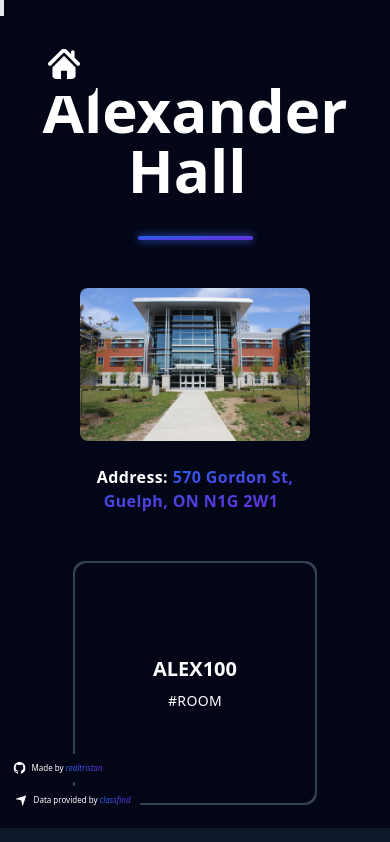
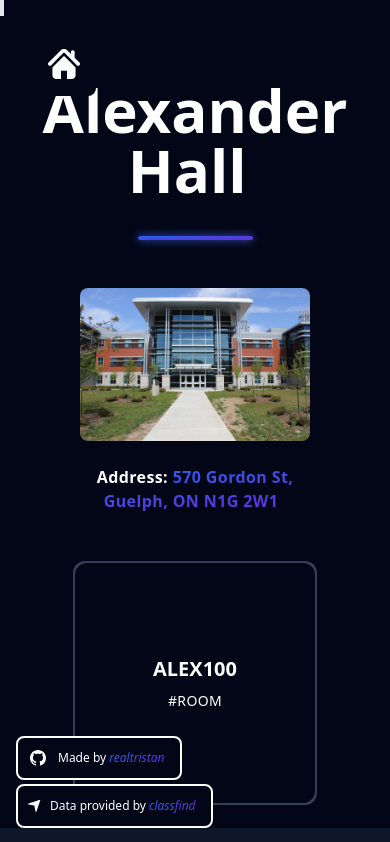
Before and after one commit to realTristan/classnav, a Next.js app: page /buildings/ALEX in a window 390 px wide. Shown: the top 842 px of the page. Built offline with nearby package versions, Linux system fonts and the light colour scheme.

Commit message:
made more dynamic

```diff
--- a/app/components/ClassfindRef.tsx
+++ b/app/components/ClassfindRef.tsx
@@ -5,14 +5,14 @@ export default function ClassfindRef() {
     <Link
       target="_blank"
       href="https://classfind.com/guelph"
-      className="xs:bottom-7 xs:left-7 xs:scale-100 fixed -left-14 bottom-4 z-10 flex scale-50 flex-row rounded-lg bg-slate-950 p-4 hover:bg-slate-900"
+      className="fixed bottom-4 left-4 z-10 flex flex-row rounded-lg border-2 border-white bg-slate-950 p-3 hover:bg-slate-900 xs:bottom-7 xs:left-7 xs:p-4"
     >
       <svg
         version="1.0"
         xmlns="http://www.w3.org/2000/svg"
         viewBox="0 0 1280.000000 1280.000000"
         preserveAspectRatio="xMidYMid meet"
-        className="mr-3 h-5 w-5 -rotate-45 scale-x-[-1] fill-white"
+        className="mr-2 h-3 w-3 -rotate-45 scale-x-[-1] fill-white xs:mr-3 xs:h-5 xs:w-5"
       >
         <g
           transform="translate(0.000000,1280.000000) scale(0.100000,-0.100000)"
@@ -29,7 +29,7 @@ export default function ClassfindRef() {
           />
         </g>
       </svg>
-      <p className="text-white">
+      <p className="text-xs text-white xs:text-base">
         Data provided by&nbsp;
         <mark className="bg-transparent bg-gradient-to-r from-blue-600 to-violet-700 bg-clip-text italic text-transparent">
           classfind&nbsp;
--- a/app/components/GithubRef.tsx
+++ b/app/components/GithubRef.tsx
@@ -5,18 +5,16 @@ export default function GithubRef() {
     <Link
       target="_blank"
       href="https://github.com/realTristan"
-      className="xs:bottom-24 xs:left-7 xs:scale-100 fixed -left-12 bottom-12 z-10 flex scale-50 flex-row rounded-lg bg-slate-950 p-4 hover:bg-slate-900"
+      className="fixed bottom-16 left-4 z-10 flex flex-row rounded-lg border-2 border-white bg-slate-950 p-3 hover:bg-slate-900 xs:bottom-24 xs:left-7 xs:p-4"
     >
       <svg
         xmlns="http://www.w3.org/2000/svg"
-        width="24"
-        height="24"
         viewBox="0 0 24 24"
-        className="mr-3 fill-white"
+        className="mr-3 h-4 w-4 fill-white xs:h-6 xs:w-6"
       >
         <path d="M12 0c-6.626 0-12 5.373-12 12 0 5.302 3.438 9.8 8.207 11.387.599.111.793-.261.793-.577v-2.234c-3.338.726-4.033-1.416-4.033-1.416-.546-1.387-1.333-1.756-1.333-1.756-1.089-.745.083-.729.083-.729 1.205.084 1.839 1.237 1.839 1.237 1.07 1.834 2.807 1.304 3.492.997.107-.775.418-1.305.762-1.604-2.665-.305-5.467-1.334-5.467-5.931 0-1.311.469-2.381 1.236-3.221-.124-.303-.535-1.524.117-3.176 0 0 1.008-.322 3.301 1.23.957-.266 1.983-.399 3.003-.404 1.02.005 2.047.138 3.006.404 2.291-1.552 3.297-1.23 3.297-1.23.653 1.653.242 2.874.118 3.176.77.84 1.235 1.911 1.235 3.221 0 4.609-2.807 5.624-5.479 5.921.43.372.823 1.102.823 2.222v3.293c0 .319.192.694.801.576 4.765-1.589 8.199-6.086 8.199-11.386 0-6.627-5.373-12-12-12z" />
       </svg>
-      <p className="text-white">
+      <p className="text-xs text-white xs:text-base">
         Made by&nbsp;
         <mark className="bg-transparent bg-gradient-to-r from-blue-600 to-violet-700 bg-clip-text italic text-transparent">
           realtristan&nbsp;
--- a/pages/rooms/[room].tsx
+++ b/pages/rooms/[room].tsx
@@ -45,22 +45,22 @@ export default function RoomsPage() {
         <ClassfindRef />
         <ScrollIndicator />
         <HomeIcon />
-        <h2 className="mb-4 text-center text-8xl font-black tracking-wide text-white">
+        <h2 className="mb-4 text-center text-6xl font-black tracking-wide text-white md:text-8xl">
           {roomName}&nbsp;
         </h2>
-        <p className="font-semibold tracking-wide text-white">
+        <p className="text-center text-xs font-semibold tracking-wide text-white xs:text-sm sm:text-base">
           Room Type:{" "}
           <mark className="mr-2 bg-transparent bg-gradient-to-br from-blue-600 to-violet-700 bg-clip-text tracking-wide text-transparent">
             {(roomInfo && roomInfo.type) || "Unknown"}
           </mark>
         </p>
-        <p className="font-semibold tracking-wide text-white">
+        <p className="text-center text-xs font-semibold tracking-wide text-white xs:text-sm sm:text-base">
           Room Seating Style:{" "}
           <mark className="mr-2 bg-transparent bg-gradient-to-br from-blue-600 to-violet-700 bg-clip-text tracking-wide text-transparent">
             {(roomInfo && roomInfo.seating) || "Unknown"}
           </mark>
         </p>
-        <p className="font-semibold tracking-wide text-white">
+        <p className="text-center text-xs font-semibold tracking-wide text-white xs:text-sm sm:text-base">
           Room Capacity:{" "}
           <mark className="mr-2 bg-transparent bg-gradient-to-br from-blue-600 to-violet-700 bg-clip-text tracking-wide text-transparent">
             {(roomInfo && roomInfo.capacity) || "Unknown"}
@@ -72,7 +72,7 @@ export default function RoomsPage() {
             return (
               <div
                 key={Math.random()}
-                className="flex h-[28rem] w-[28rem] flex-col items-center justify-center rounded-lg bg-slate-900 p-8"
+                className="flex h-72 w-72 flex-col items-center justify-center rounded-lg bg-slate-900 p-4 xs:h-80 xs:w-80 xs:p-8 sm:h-[28rem] sm:w-[28rem]"
               >
                 <Image
                   src={step.image}
@@ -81,7 +81,7 @@ export default function RoomsPage() {
                   height={1080}
                   className="mb-6 h-80 w-96 cursor-pointer rounded-lg hover:brightness-50"
                 />
-                <p className="text-center font-semibold tracking-wider text-white">
+                <p className="text-center text-xs font-semibold tracking-wider text-white xs:text-sm sm:text-base">
                   <mark className="mr-2 bg-transparent bg-gradient-to-br from-blue-600 to-violet-700 bg-clip-text tracking-wide text-transparent">
                     Step {i + 1}
                   </mark>{" "}
```
